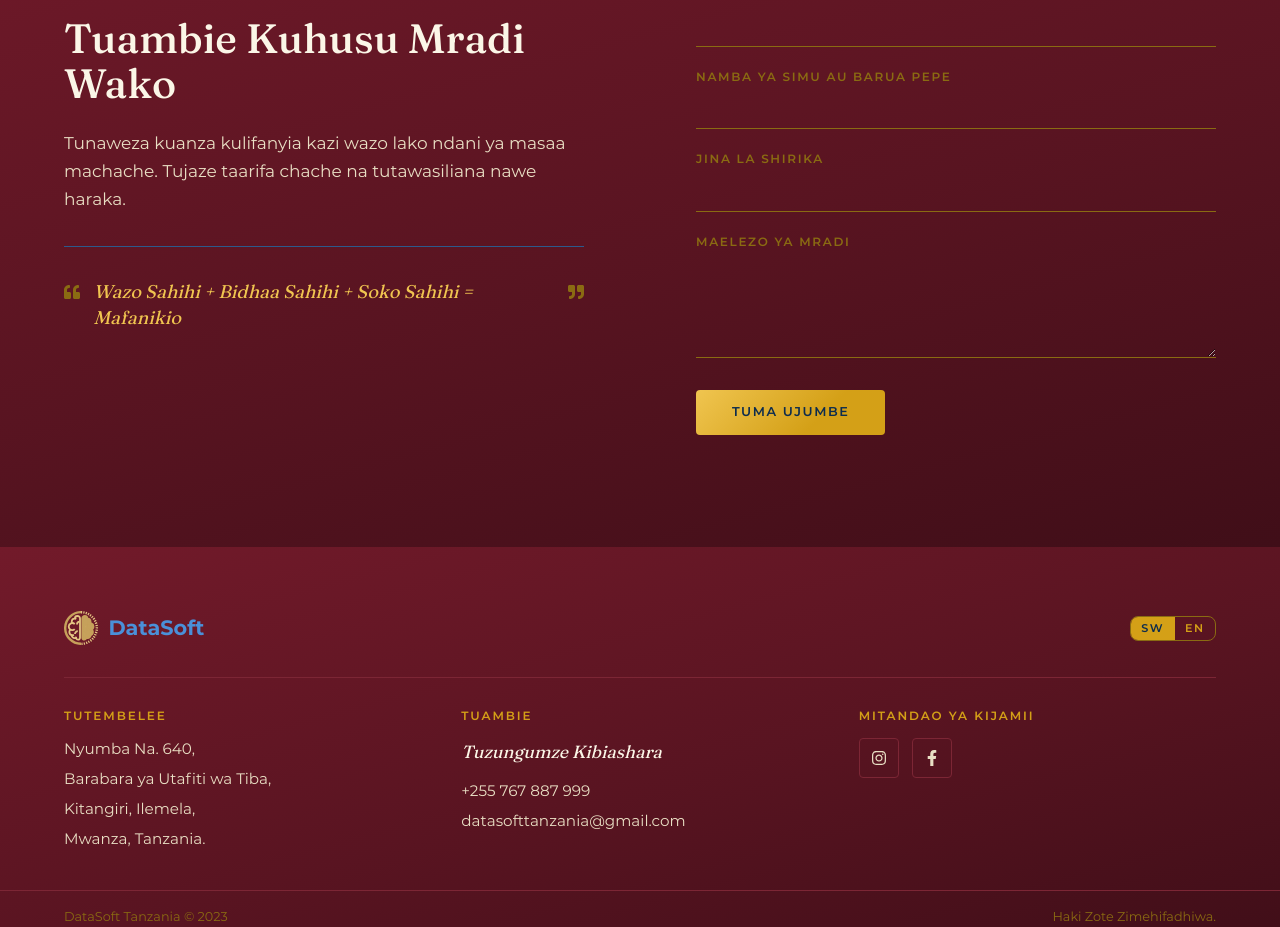
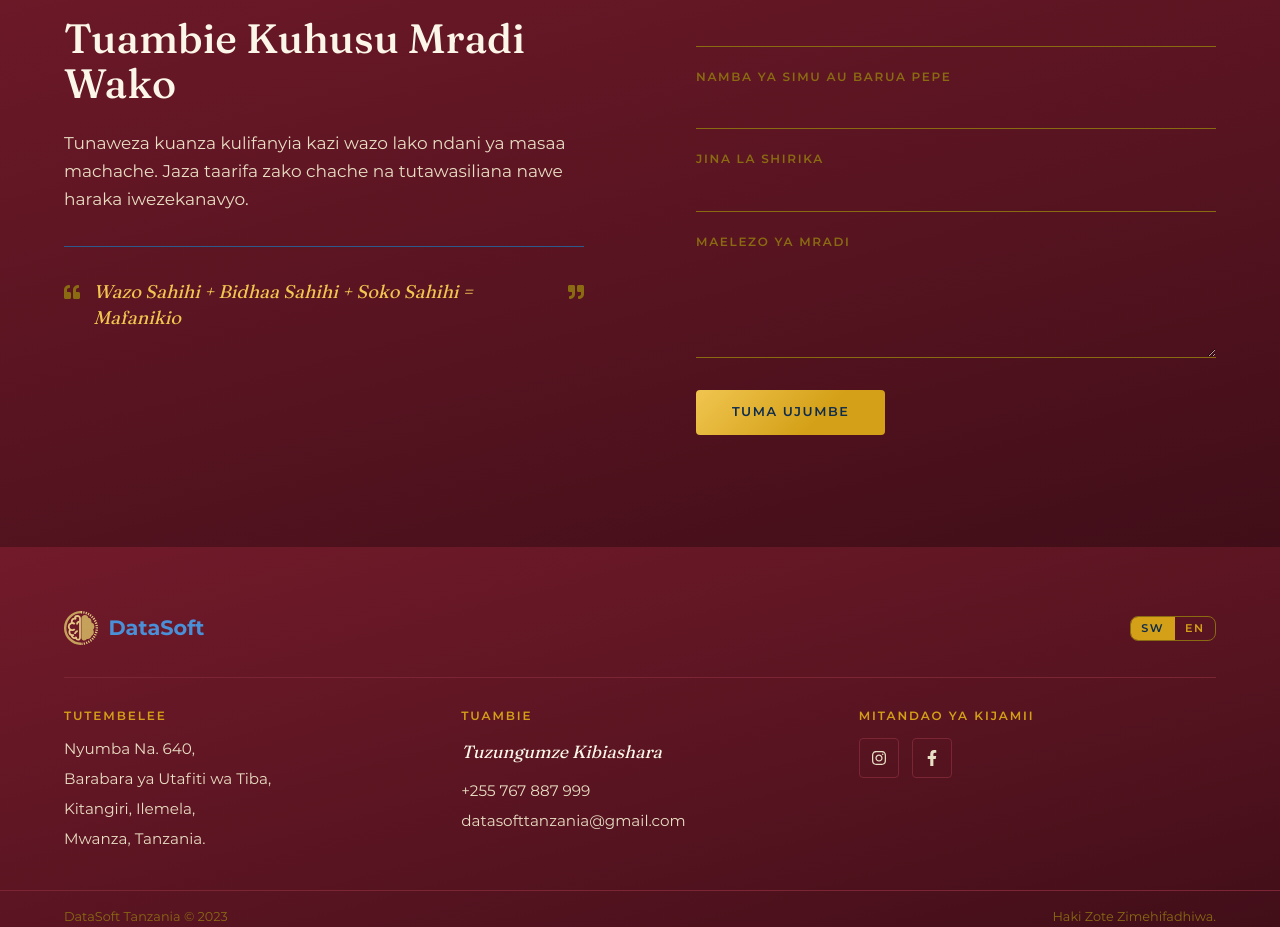
Before and after one commit to LucasJohnNyamhanga/datasoft, a Next.js app: page / in a window 1280 px wide. Shown: the part 3643-4570 px from the top of the page. Built offline with nearby package versions, Linux system fonts and the light colour scheme.

Commit message:
Update translations.ts

```diff
--- a/app/i18n/translations.ts
+++ b/app/i18n/translations.ts
@@ -110,7 +110,7 @@ const sw = {
     eyebrow: "Wasiliana Nasi",
     heading: "Tuambie Kuhusu Mradi Wako",
     intro:
-      "Tunaweza kuanza kulifanyia kazi wazo lako ndani ya masaa machache. Tujaze taarifa chache na tutawasiliana nawe haraka.",
+      "Tunaweza kuanza kulifanyia kazi wazo lako ndani ya masaa machache. Jaza taarifa zako chache na tutawasiliana nawe haraka iwezekanavyo.",
     quote: "Wazo Sahihi + Bidhaa Sahihi + Soko Sahihi = Mafanikio",
     fields: {
       fullName: "Jina Kamili",
```
